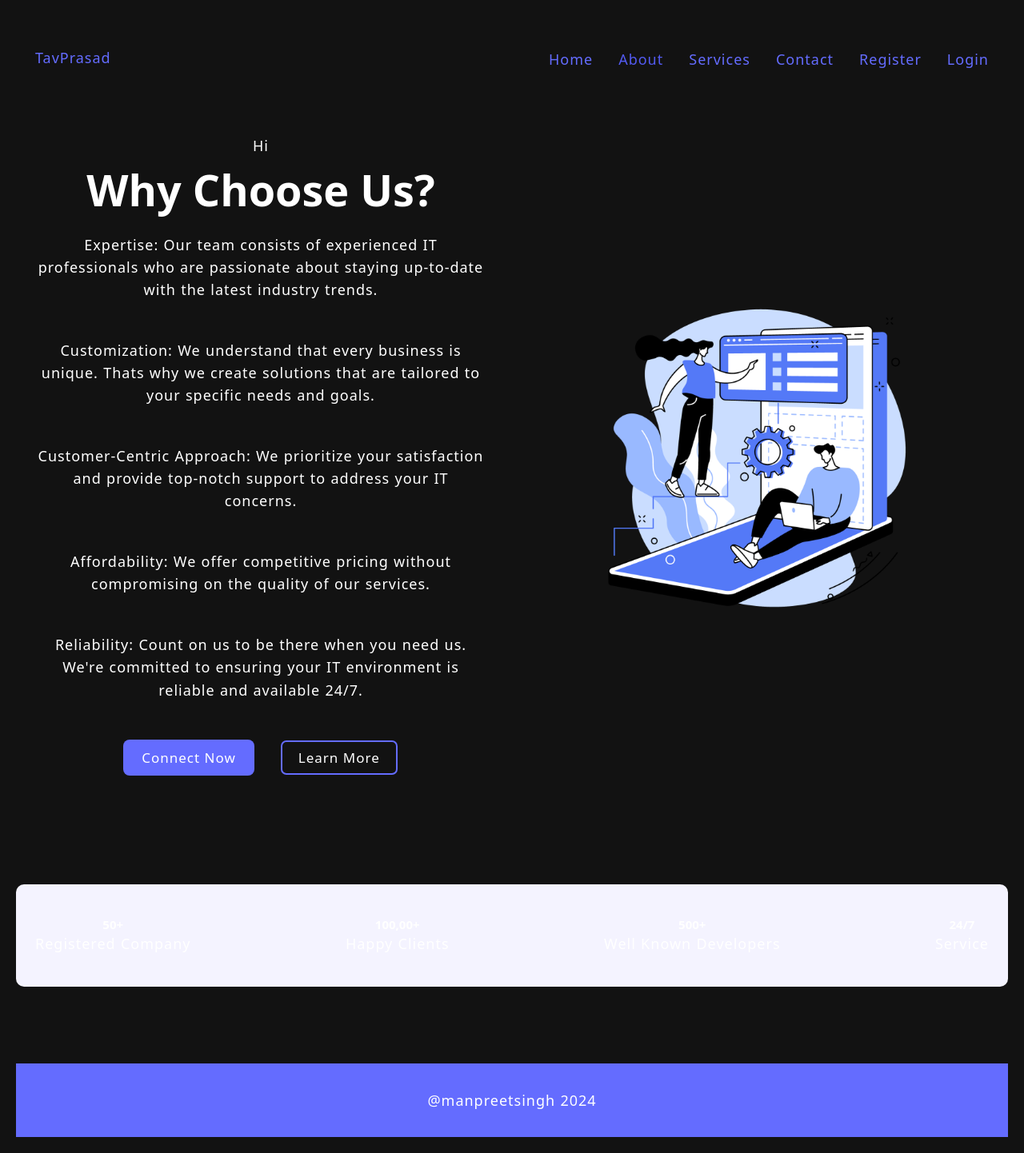
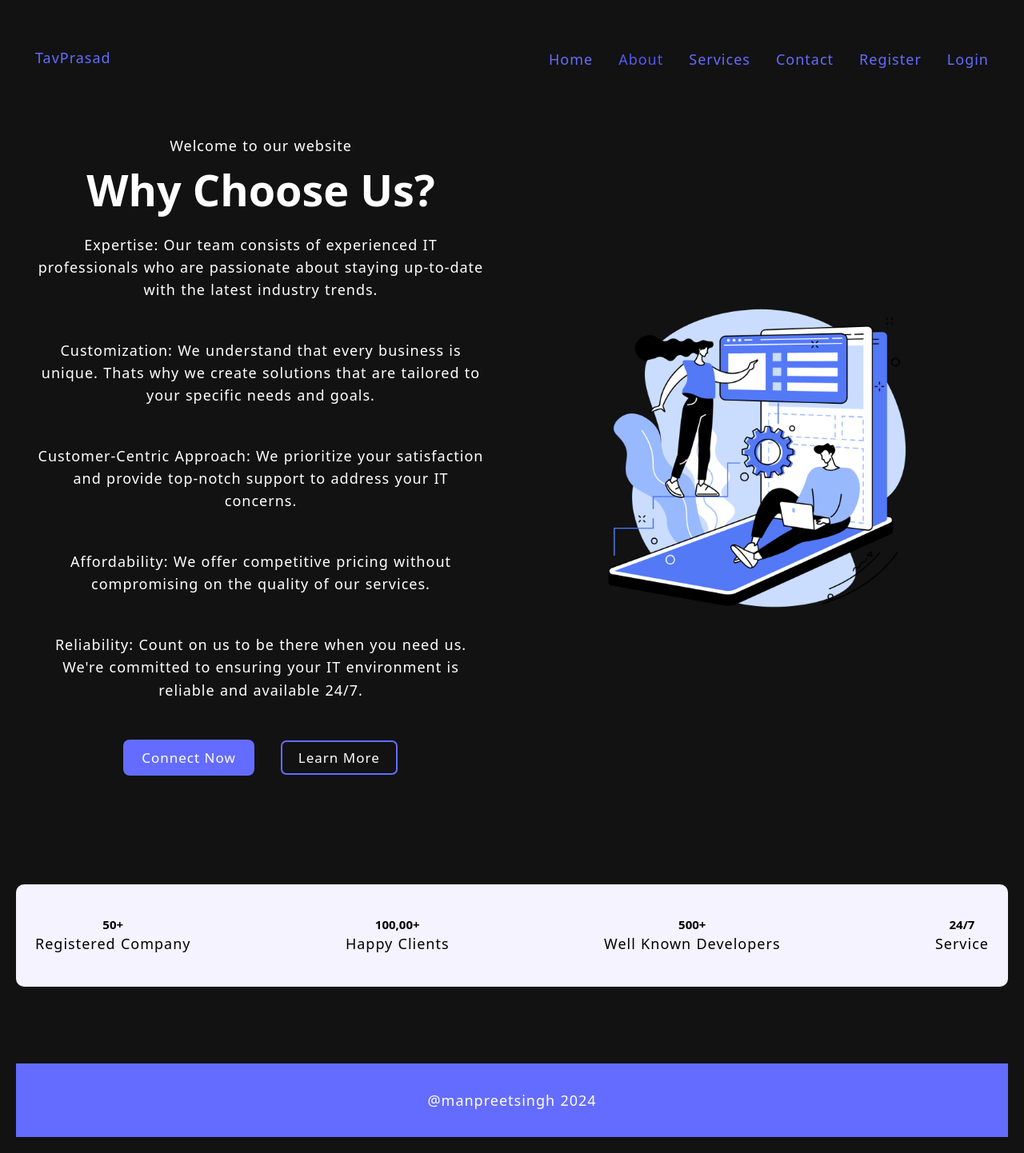
Before and after one commit to ManpreetSingh18/TavPe, a React (Vite) app in the folder client/: page /about in a window 1280 px wide. Shown: the whole page at 80% size. Built offline with nearby package versions, Linux system fonts and the light colour scheme; no server answers.

Commit message:
working Contact Form
 Storing User Message to MongoDB Database

```diff
--- a/client/src/index.css
+++ b/client/src/index.css
@@ -143,6 +143,7 @@ button {
   & .container {
     background-color: var(--bg-color);
     border-radius: 1rem;
+    color: black;
   }
 
   & .grid {
@@ -164,6 +165,7 @@ button {
     }
   }
 }
+
 
 /***** End analytics Section *****/
 /* contact section css */
--- a/client/src/pages/About.jsx
+++ b/client/src/pages/About.jsx
@@ -11,7 +11,9 @@ export const About = () => {
           <div className="container grid grid-two-cols">
             <div className="hero-content">
               {/* <p>We care to cure your Health</p> */}
-              <p>Hi {user.username}</p>
+              <p>Welcome {
+              user ? user.username:"to our website"
+              }</p>
               <h1>Why Choose Us? </h1>
               <p>
                 Expertise: Our team consists of experienced IT professionals who
--- a/client/src/pages/Contact.jsx
+++ b/client/src/pages/Contact.jsx
@@ -9,8 +9,10 @@ export const Contact = () => {
     message: "",
   });
   const [userData,setUserData]=useState(true);
+  //fetching from DB
   const {user} =useAuth();
 
+  //logic for fetching data in contact form when user is already logged in
   if(userData && user){
     setContact({
       username:user.username,
@@ -31,10 +33,30 @@ export const Contact = () => {
   };
 
   // handle fomr getFormSubmissionInfo
-  const handleSubmit = (e) => {
+  const handleSubmit =async (e) => {
     e.preventDefault();
 
-    console.log(contact);
+    try {
+      const response = await fetch("http://localhost:3000/api/form/contact", {
+        method: "POST",
+        headers: {
+          "Content-Type": "application/json",
+        },
+        body: JSON.stringify(contact),
+      });
+      //console.log("Response:", response);
+
+      if (response.ok) {
+        // const res_Data = await response.json();
+        alert("Successful");
+        setContact({ message:"" });
+
+      } else {
+        console.log("error inside response ", "error");
+      }
+    } catch (e) {
+      console.log("Error Occured: " + e.message);
+    }
   };
 
 //  Help me reach 1 Million subs 👉 https://youtube.com/thapatechnical
```
